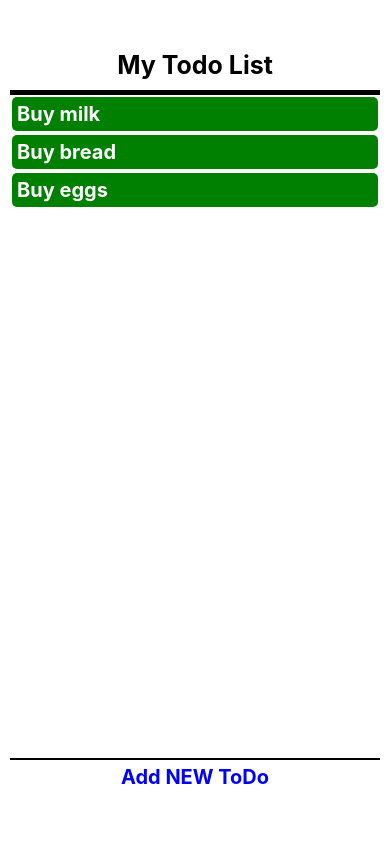
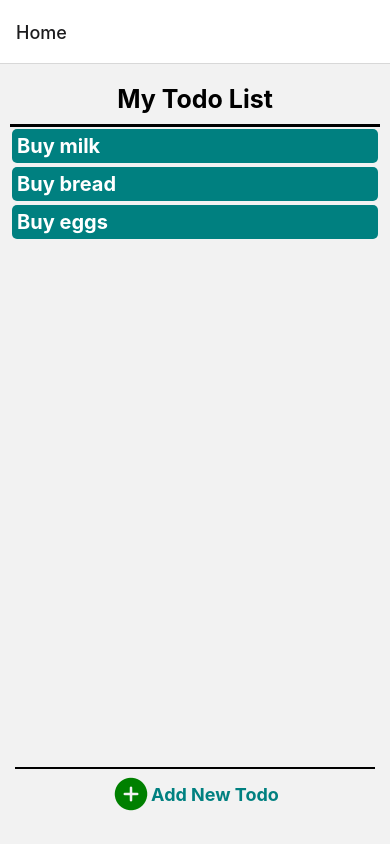
Before and after one commit to lo0109/MAD_toDoList, a React Native app: screen /Home in a window 390 px wide. Built offline with nearby package versions, Linux system fonts and the light colour scheme.

Commit message:
Milestone 2- Added 2 pages for Home and AddTodo. Added NavigateButton for navigate across pages. Seperated the list of todolist in Home page to a component

```diff
--- a/App.js
+++ b/App.js
@@ -1,83 +1,17 @@
-import { StatusBar } from 'expo-status-bar';
-import { StyleSheet, Text, View, YellowBox } from 'react-native';
-const pressme = () => console.log('Pressed');
-const toDoList = [{id:'1', name:'Buy milk'}, {id:'2',name:'Buy bread'}, {id:'3',name:'Buy eggs'}];
+import { NavigationContainer } from "@react-navigation/native";
+import {createStackNavigator} from "@react-navigation/stack";
+import { Home } from "./src/screens/Home";
+import { AddTodo } from "./src/screens/AddToDo";
+
+const Stack = createStackNavigator();
 export default function App() {
   return (
-    <View style={styles.container}>
+    <NavigationContainer>
+      <Stack.Navigator>
+        <Stack.Screen name='Home' component = {Home}/>
+        <Stack.Screen name='Add New Todo' component={AddTodo} />
+      </Stack.Navigator>
+    </NavigationContainer>
 
-      <View>
-        <View style={styles.title}>
-          <Text style = {styles.titleText}>My Todo List</Text>
-        </View>
-
-        <View>
-          <View style={styles.line}/>
-          <View>{toDoList.map((item) => {
-            return (
-              <View style={styles.list}>
-                <Text style={styles.listItem}>{item.name}</Text>
-              </View>
-            );
-          })}
-          </View>
-        </View>
-      </View>
-
-      <View style={{alignItems:'center',width:'100%', justifyContent:'center', marginBottom:40}}>
-        <View style={[styles.line, {height:2}]}/>
-        <Text style={styles.addToDo} onPress={pressme}>Add NEW ToDo</Text>
-      </View>
-      <StatusBar style="auto" />
-    </View>
   );
 }
-
-const styles = StyleSheet.create({
-  container: {
-    flex: 1,
-    // backgroundColor: '#fff',
-    padding:10,
-    flexDirection: 'column',
-    justifyContent:'space-between'
-  },
-
-  title: {
-    flexDirection: 'row',
-    justifyContent:'center',
-    alignContent: 'center',
-    marginTop:30,
-    padding:10,
-  },
-
-  titleText: {
-    fontSize:25,
-    fontWeight:'bold',
-  },
-
-  list: {
-    backgroundColor:'green',
-    borderColor:'white',
-    borderRadius:5,
-    margin:2,
-    padding:5
-  },
-
-  listItem:{
-    color:'white',
-    fontSize:20,
-    fontWeight:'bold',
-  },
-
-  addToDo: {
-    fontSize:20,
-    fontWeight: 'bold',
-    color: 'blue',
-    padding:5,
-  },
-  line: {
-    height: 5,
-    width: '100%',
-    backgroundColor: 'black',
-  }
-});
--- a/package.json
+++ b/package.json
@@ -9,10 +9,14 @@
     "web": "expo start --web"
   },
   "dependencies": {
+    "@react-navigation/native": "^6.1.17",
+    "@react-navigation/stack": "^6.3.29",
     "expo": "~50.0.14",
     "expo-status-bar": "~1.11.1",
     "react": "18.2.0",
-    "react-native": "0.73.6"
+    "react-native": "0.73.6",
+    "react-native-safe-area-context": "4.8.2",
+    "react-native-screens": "~3.29.0"
   },
   "devDependencies": {
     "@babel/core": "^7.20.0"
--- /dev/null
+++ b/src/components/NavigateButton.js
@@ -0,0 +1,29 @@
+import { Text,View, StyleSheet, Pressable } from "react-native";
+import {Ionicons} from "@expo/vector-icons";
+
+export const NavigateButton =({icon, label, fun })=>{
+    return (
+        <Pressable style={({pressed})=> (pressed ? {opacity:0.5} : {})} onPress = {fun}>
+            <View style={styles.container}>
+                <Ionicons name={icon} size={40} color='green'/>
+                <Text style={styles.text} >{label}</Text>
+            </View>
+        </Pressable>
+
+)}
+
+const styles = StyleSheet.create({
+    container: {
+        width: 180,
+        height: 50,
+        flexDirection: 'row',
+        justifyContent: 'center',
+        alignItems: 'center',
+    },
+    text:{
+        fontSize: 18,
+        fontWeight: 'bold',
+        color: 'teal',
+    },
+}
+)
--- a/src/components/ToDoList.js
+++ b/src/components/ToDoList.js
@@ -0,0 +1,31 @@
+import { View, Text, StyleSheet } from "react-native";
+
+export const DisplayList = ({item}) => {
+    return (
+        <View>{item.map((item, key) => {
+            return (
+            <View style={styles.list}>
+                <Text style={styles.listItem} key={item.id}>{item.name}</Text>
+            </View>
+            );
+        })}
+        </View>
+    )
+}
+
+const styles = StyleSheet.create(
+    {
+        list: {
+            backgroundColor:'teal',
+            borderColor:'white',
+            borderRadius:5,
+            margin:2,
+            padding:5
+          },
+        listItem:{
+            color:'white',
+            fontSize:20,
+            fontWeight:'bold',
+        },
+    }
+)
--- a/src/screens/AddToDo.js
+++ b/src/screens/AddToDo.js
@@ -0,0 +1,85 @@
+import { StyleSheet, Text, View , TextInput, FlatList} from 'react-native';
+import { NavigateButton } from '../components/NavigateButton';
+import { useState } from 'react';
+
+
+export const AddTodo = ({navigation}) =>{
+    const goBackHandler = () =>{
+        navigation.goBack();
+    };
+    const saveHandler = () =>{
+        console.log('Saved');
+    };
+    const [subject, setSubject] = useState('');
+    const [text, setText] = useState('');
+    const changeTextHandler =(val) => setText(val);
+    const changeSubHandler =(val) => setSubject(val);
+
+
+    return (
+        <View style={styles.container}>
+            <View>
+              <View style={styles.title}>
+                <Text style = {styles.titleText}>New Todo</Text>
+              </View>
+              <View>
+                <View style={styles.line}/>
+              </View>
+
+
+
+            </View>
+            <View style={styles.bottom} >
+                <View style={[styles.line, {height:2}]}/>
+                <View style={styles.button} >
+                    <NavigateButton icon='backspace-outline' label="Cancel" fun={goBackHandler}/>
+                    <NavigateButton icon='archive-outline' label="Save" fun={saveHandler}/>
+                </View>
+            </View>
+        </View>
+    )
+}
+
+const styles = StyleSheet.create(
+    {
+        container:
+        {
+            flex: 1,
+            padding:10,
+            flexDirection: 'column',
+            justifyContent:'space-between',
+        },
+        title: {
+            flexDirection: 'row',
+            justifyContent:'center',
+            alignContent: 'center',
+          },
+        titleText: {
+            fontSize:25,
+            fontWeight:'bold',
+            padding:10,
+        },
+        bottom: {
+            padding:5,
+            width:'100%',
+            marginBottom:10,
+        },
+        button:{
+            justifyContent:'space-evenly',
+            borderColor:'black',
+            flexDirection: 'row',
+        },
+        line: {
+            height: 2.5,
+            width: '100%',
+            backgroundColor: 'black',
+        },
+        textbox:{
+            width:300,
+            borderWidth:1,
+            borderColor:'grey',
+            padding: 5,
+        }
+
+    }
+)
--- a/src/screens/Home.js
+++ b/src/screens/Home.js
@@ -0,0 +1,76 @@
+import { StyleSheet, Text, View } from 'react-native';
+import { useNavigation } from '@react-navigation/native';
+import { NavigateButton } from '../components/NavigateButton';
+import { DisplayList } from '../components/ToDoList';
+import { useState } from 'react';
+
+const pressme = () => console.log('Pressed');
+const toDoList = [{id:'1', name:'Buy milk'}, {id:'2',name:'Buy bread'}, {id:'3',name:'Buy eggs'}];
+export const Home = () => {
+    // const [todos, setTodos] = useState([]);
+    // const textBoxHandler= ()=>{
+    //     const title = text;
+    //     const maxid = todos.reduce((a,todo)=> Math.ax(a,todo.id),0);
+    //     const newTodo = {id:maxid+1, title, finish:false};
+    //     setTodos(cur => [...cur, newTodo]);
+    // };
+
+
+    const navigation = useNavigation();
+    const gotoAddTodoHandler = () =>{
+        navigation.navigate('Add New Todo');
+    };
+
+    return (
+        <View style={styles.container}>
+
+          <View>
+              <View style={styles.title}>
+                <Text style = {styles.titleText}>My Todo List</Text>
+              </View>
+              <View>
+                <View style={styles.line}/>
+              </View>
+              <DisplayList item={toDoList} />
+            </View>
+
+          <View style={styles.bottom}>
+              <View style={[styles.line, {height:2}]}/>
+              <NavigateButton style={styles.bottom} fun={gotoAddTodoHandler} icon='add-circle' label='Add New Todo'  />
+          </View>
+        </View>
+  );
+}
+
+const styles = StyleSheet.create({
+  container: {
+    flex: 1,
+    padding:10,
+    flexDirection: 'column',
+    justifyContent:'space-between'
+  },
+
+  title: {
+    flexDirection: 'row',
+    justifyContent:'center',
+    alignContent: 'center',
+    padding:10,
+  },
+
+  titleText: {
+    fontSize:25,
+    fontWeight:'bold',
+  },
+  bottom: {
+    padding:5,
+    alignItems:'center',
+    width:'100%',
+    justifyContent:'center',
+    marginBottom:10,
+  },
+  line: {
+    height: 2.5,
+    width: '100%',
+    backgroundColor: 'black',
+  }
+});
```
Also changed, not shown: src/components/AddToDoButton.js (deleted), 2 other files (tests, documents, lock files or other folders).
